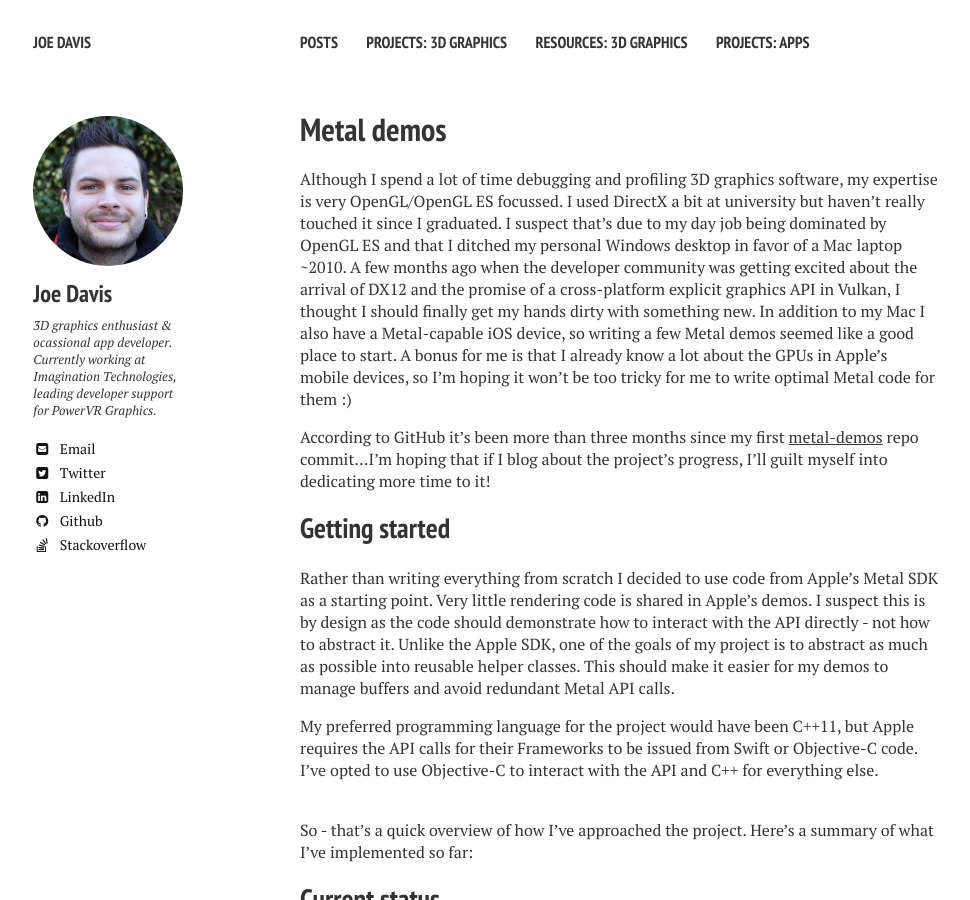
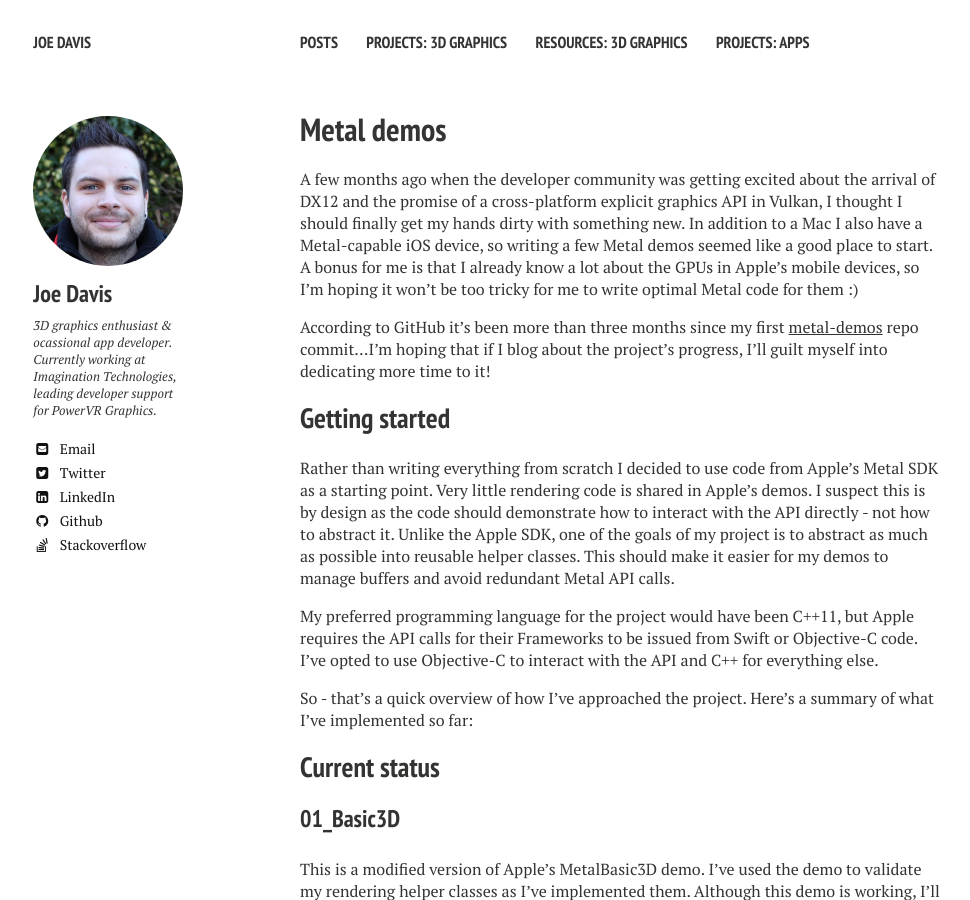
Before and after one commit to joedavisdev/joedavisdev.github.io, a Jekyll site: the page built from _posts/2015-11-07-metal-demos.md, in a window 1280 px wide and 900 px high. Shown: the whole window, without its empty margins (20-990 px from the left). Built offline with Jekyll 4.4.1, drawn with Linux system fonts in a browser that asks for light colours; nearby versions of some CDN libraries; comment, search, counter and statistics services are not loaded.

Commit message:
Cleanup: Removed the first paragraph, as it was a bit pointless Refactor: Tweaked the layout

```diff
--- a/_posts/2015-11-07-metal-demos.md
+++ b/_posts/2015-11-07-metal-demos.md
@@ -8,7 +8,7 @@ tags: [dev diary,3D graphics,Metal,iOS]
 comments: true
 ---
 
-Although I spend a lot of time debugging and profiling 3D graphics software, my expertise is very OpenGL/OpenGL ES focussed. I used DirectX a bit at university but haven't really touched it since I graduated. I suspect that's due to my day job being dominated by OpenGL ES and that I ditched my personal Windows desktop in favor of a Mac laptop ~2010. A few months ago when the developer community was getting excited about the arrival of DX12 and the promise of a cross-platform explicit graphics API in Vulkan, I thought I should finally get my hands dirty with something new. In addition to my Mac I also have a Metal-capable iOS device, so writing a few Metal demos seemed like a good place to start. A bonus for me is that I already know a lot about the GPUs in Apple's mobile devices, so I'm hoping it won't be too tricky for me to write optimal Metal code for them :)
+A few months ago when the developer community was getting excited about the arrival of DX12 and the promise of a cross-platform explicit graphics API in Vulkan, I thought I should finally get my hands dirty with something new. In addition to a Mac I also have a Metal-capable iOS device, so writing a few Metal demos seemed like a good place to start. A bonus for me is that I already know a lot about the GPUs in Apple's mobile devices, so I'm hoping it won't be too tricky for me to write optimal Metal code for them :)
 
 According to GitHub it's been more than three months since my first [metal-demos](https://github.com/joedavisdev/metal-demos) repo commit...I'm hoping that if I blog about the project's progress, I'll guilt myself into dedicating more time to it!
 
@@ -17,7 +17,6 @@ Rather than writing everything from scratch I decided to use code from Apple's M
 
 My preferred programming language for the project would have been C++11, but Apple requires the API calls for their Frameworks to be issued from Swift or Objective-C code. I've opted to use Objective-C to interact with the API and C++ for everything else.
 
-<br>
 So - that's a quick overview of how I've approached the project. Here's a summary of what I've implemented so far:
 
 ## Current status
```
